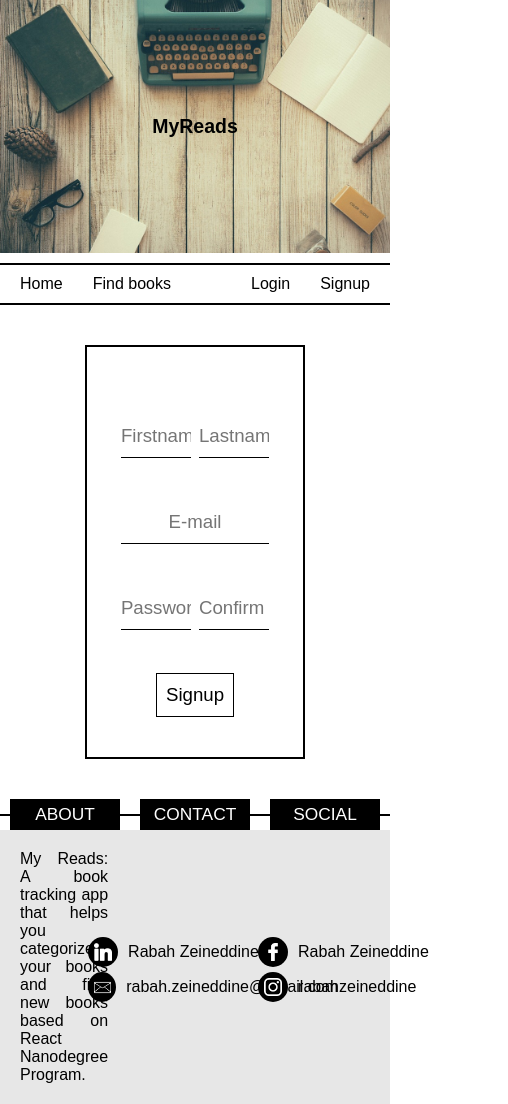
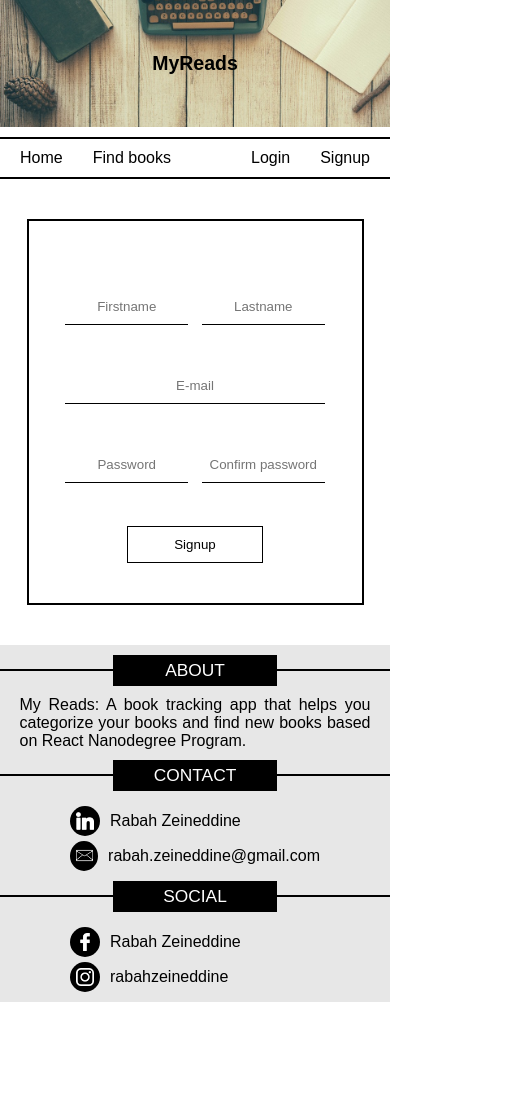
Before and after one commit to RabahZeineddine/MyReads, a React (Create React App) app: page /signup in a window 390 px wide. Shown: the whole page, 508 px wide, since content can reach past the window. After the commit the page ends 1002 px from the top, so only its background shows below. Built offline with nearby package versions, Linux system fonts and the light colour scheme.

Commit message:
feat: add responsive UI

```diff
--- a/public/index.html
+++ b/public/index.html
@@ -2,7 +2,7 @@
 <html lang="en">
   <head>
     <meta charset="utf-8">
-    <meta name="viewport" content="width=device-width, initial-scale=1, shrink-to-fit=no">
+    <meta name="viewport" content="width=device-width, initial-scale=1, maximum-scale=1,user-scalable=0"/>
     <meta name="theme-color" content="#000000">
     <!--
       manifest.json provides metadata used when your web app is added to the
--- a/src/components/Footer/Footer.css
+++ b/src/components/Footer/Footer.css
@@ -90,3 +90,42 @@
 .instagram-icon{
     background-image: url("../../icons/instagram-logo.png");
 }
+
+.mobile-footer-title {
+    display: none;
+}
+
+@media only screen and (max-width: 850px) {
+
+    .show-on-large-screen{
+        display: none;
+    }
+
+    .footer-content{
+        flex-direction: column;
+        align-items: center;
+    }
+
+    .mobile-footer-title{
+        width: 100%;
+        display: flex;
+        align-items: center;
+        margin: 10px 0;
+    }
+
+    .footer-line{
+        width: calc( (100% - 100px)/2 );
+    }
+
+    .about-footer,
+    .contact-footer,
+    .social-footer{
+        width: 90%;
+        padding: 0px;
+    }
+
+    .social-footer {
+        margin-bottom: 10px;
+    }
+
+}
--- a/src/components/Footer/Footer.js
+++ b/src/components/Footer/Footer.js
@@ -7,7 +7,7 @@ class Footer extends Component{
     render(){
         return (
             <div className="footer">
-                <div className="footer-top">
+                <div className="footer-top show-on-large-screen">
                     <div className="footer-line"></div>
                     <div className="footer-title">ABOUT</div>
                     <div className="footer-line"></div>
@@ -19,27 +19,42 @@ class Footer extends Component{
                     <div className="footer-line"></div>
                 </div>
                 <div className="footer-content">
+                    <div className="mobile-footer-title">
+                        <div className="footer-line"></div>
+                        <div className="footer-title">ABOUT</div>
+                        <div className="footer-line"></div>
+                    </div>
                     <div className="about-footer">
                         <p>My Reads: A book tracking app that helps you categorize your books and find new books based on React Nanodegree Program.</p>
+                    </div>
+                    <div className="mobile-footer-title">
+                        <div className="footer-line"></div>
+                        <div className="footer-title">CONTACT</div>
+                        <div className="footer-line"></div>
                     </div>
                     <div className="contact-footer">
                         <div className="link-item">
                             <div className="footer-icon linkedin-icon"></div>
-                            <a href="https://www.linkedin.com/in/rabahzeineddine" target="_blank" className="footer-link">Rabah Zeineddine</a>
+                            <a href="https://www.linkedin.com/in/rabahzeineddine" rel="noopener noreferrer" target="_blank" className="footer-link">Rabah Zeineddine</a>
                         </div>
                         <div className="link-item">
                             <div className="footer-icon mail-icon"></div>
-                            <a href="mailto:rabah.zeineddine@gmail.com" target="_blank" className="footer-link">rabah.zeineddine@gmail.com</a>
+                            <a href="mailto:rabah.zeineddine@gmail.com" target="_blank" rel="noopener noreferrer" className="footer-link">rabah.zeineddine@gmail.com</a>
                         </div>
+                    </div>
+                    <div className="mobile-footer-title">
+                        <div className="footer-line"></div>
+                        <div className="footer-title">SOCIAL</div>
+                        <div className="footer-line"></div>
                     </div>
                     <div className="social-footer">
                         <div className="link-item">
                             <div className="footer-icon facebook-icon"></div>
-                            <a href="https://www.facebook.com/rabah.zeineldine.9" target="_blank" className="footer-link">Rabah Zeineddine</a>
+                            <a href="https://www.facebook.com/rabah.zeineldine.9" target="_blank" rel="noopener noreferrer" className="footer-link">Rabah Zeineddine</a>
                         </div>
                         <div className="link-item">
                             <div className="footer-icon instagram-icon"></div>
-                            <a href="https://www.instagram.com/rabahzeineddine/" target="_blank" className="footer-link">rabahzeineddine</a>
+                            <a href="https://www.instagram.com/rabahzeineddine/" target="_blank" rel="noopener noreferrer" className="footer-link">rabahzeineddine</a>
                         </div>
                     </div>
                 </div>
--- a/src/components/Header/Header.css
+++ b/src/components/Header/Header.css
@@ -29,11 +29,16 @@
     width: 100%;
 }
 
-.navbar-left,
-.navbar-right {
-    width: 50%;
+.navbar-left{
+    width: 60%;
     display: flex;
 }
+
+.navbar-right {
+    width: 40%;
+    display: flex;
+}
+
 
 .navbar-right{
     justify-content: flex-end;
@@ -60,3 +65,15 @@
     background-color: #EEEEEE;
     cursor: pointer;
 }
+
+
+@media only screen and (max-width: 850px) {
+
+    .header-top{
+        height: 15vh;
+    }
+
+    .show-on-large-screen {
+        display: none;
+    }
+}
--- a/src/components/Header/Header.js
+++ b/src/components/Header/Header.js
@@ -26,7 +26,7 @@ class Header extends Component {
                         </div>
                         { this.props.userLoggedIn? (
                                 <div className="navbar-right">
-                                    <p className="navbar-item-text">Welcome, {this.props.user.firstname}</p>
+                                    <p className="navbar-item-text"><span className="show-on-large-screen">Welcome, </span>{this.props.user.firstname}</p>
                                     <a className="navbar-item" onClick={this.props.logout}> Logout</a>
                                 </div>):
                             (
--- a/src/components/ListBooks/ListBooks.css
+++ b/src/components/ListBooks/ListBooks.css
@@ -43,3 +43,10 @@
     margin-top: 50px !important;
     font-size: 16pt;
 }
+
+@media only screen and (max-width: 850px) {
+
+    .login-alert-home{
+        font-size: 12pt;
+    }
+}
--- a/src/components/Login/Login.css
+++ b/src/components/Login/Login.css
@@ -71,3 +71,24 @@
     color: red;
     opacity: 1; /* Firefox */
 }
+
+
+@media only screen and (max-width: 850px) {
+
+    .login-form{
+        width: 70%;
+    }
+
+    .login-form input{
+        font-size: 10pt;
+    }
+
+    .login-form-btn{
+        font-size: 10pt;
+    }
+
+    .helper-error{
+        font-size: 10pt;
+    }
+
+}
--- a/src/components/Login/Login.js
+++ b/src/components/Login/Login.js
@@ -42,14 +42,18 @@ class Login extends Component {
         }else{
             /* Login */
             UserAPI.login(values).then( res => {
+                alert('res')
                 if(res.error){
                     res.errorMsg =getServerMessage(res.errorMsg)
                     this.setState({ loginError: res })
                 }else{
+                    alert('ASD')
                     let user = res.user
                     delete res.user
                     this.props.onUserLogin(user)
                 }
+            }).catch((err)=>{
+                this.setState({loginError: {error: true ,errorMsg: getServerMessage(err)}})
             })
         }
     }
@@ -71,7 +75,7 @@ class Login extends Component {
     render(){
         return (
             <div className="login-content">
-                <form className="login-form" onSubmit={this.handleSubmit}>
+                <form className="login-form" onSubmit={this.handleSubmit} action="#">
                     <p className="login-alert">{ (this.state.loginError.error)?this.state.loginError.errorMsg:'' }</p>
                     <div className="form-item">
                         <input
--- a/src/components/SearchBooks/SearchBooks.css
+++ b/src/components/SearchBooks/SearchBooks.css
@@ -27,3 +27,10 @@
     flex-wrap: wrap;
     padding: 20px;
 }
+
+@media only screen and (max-width: 850px) {
+
+    .search-input{
+        font-size: 12pt;
+    }
+}
--- a/src/components/Signup/Signup.css
+++ b/src/components/Signup/Signup.css
@@ -83,3 +83,44 @@
     color: red;
     opacity: 1; /* Firefox */
 }
+
+@media only screen and (max-width: 850px) {
+    .signup-content{
+        padding: 40px 0;
+    }
+
+    .signup-form{
+        width: 70%;
+    }
+
+
+    .signup-form  .form-item{
+        margin: 10px 0;
+    }
+
+    .signup-alert{
+        width: 100%;
+        text-align: center;
+        color: red;
+        min-height: 18px;
+        padding: 5px 0 !important;
+    }
+
+    .signup-form  input{
+        font-size: 10pt;
+    }
+
+    .signup-form-btn{
+        font-size: 10pt;
+    }
+
+    .invalid{
+        color: red;
+        border-bottom: 1px solid red !important;
+    }
+
+    .invalid::placeholder {
+        color: red;
+        opacity: 1; /* Firefox */
+    }
+}
--- a/src/index.css
+++ b/src/index.css
@@ -7,9 +7,11 @@ body {
 html,
 body{
   height: 100%;
+  width: 100%;
 }
 
 
 #root{
   height: 100%;
+  width: 100%;
 }
```
Also changed, not shown: src/components/Book/Book.css (+59 -2 lines).
